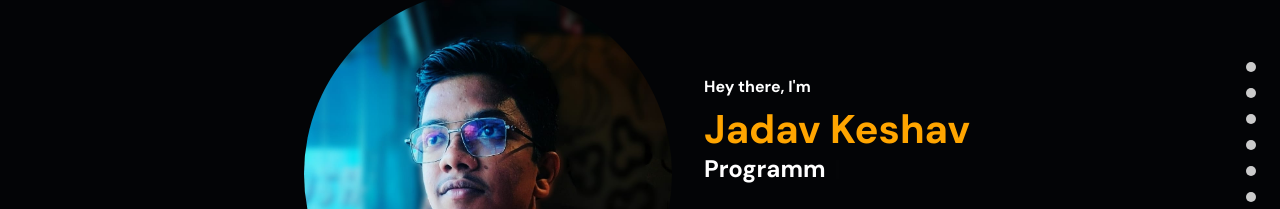
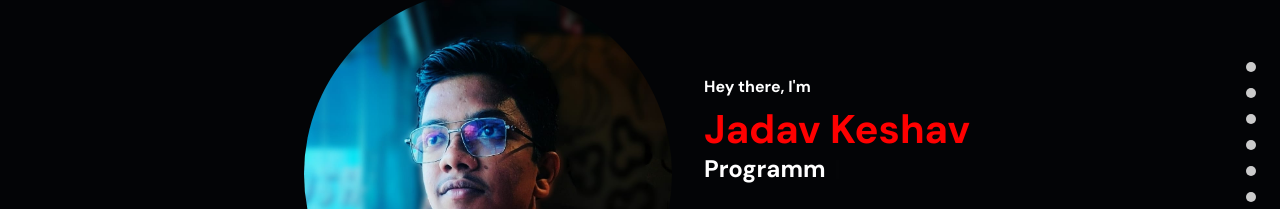
Before and after one commit to jadavkeshav/sanity-portfolio, a React (Create React App) app in the folder frontend/: page / in a window 1280 px wide. Shown: the part 242-451 px from the top of the page. Built offline with nearby package versions, Linux system fonts and the light colour scheme; no server answers.

Commit message:
finished

```diff
--- a/frontend/src/container/Header/Header.jsx
+++ b/frontend/src/container/Header/Header.jsx
@@ -23,7 +23,7 @@ const Header = () => {
             {"Hey there, I'm"}
             <h1
               className="head-text"
-              style={{ textAlign: "left", color: "orange" }}
+              style={{ textAlign: "left", color: "#FF0000" }}
             >
               {`Jadav Keshav`}
             </h1>
```
